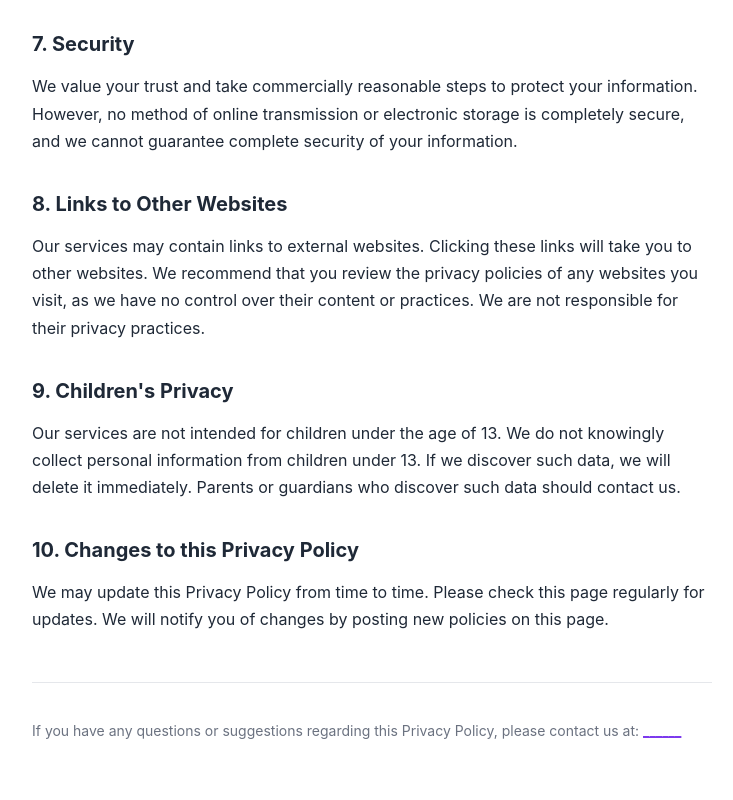
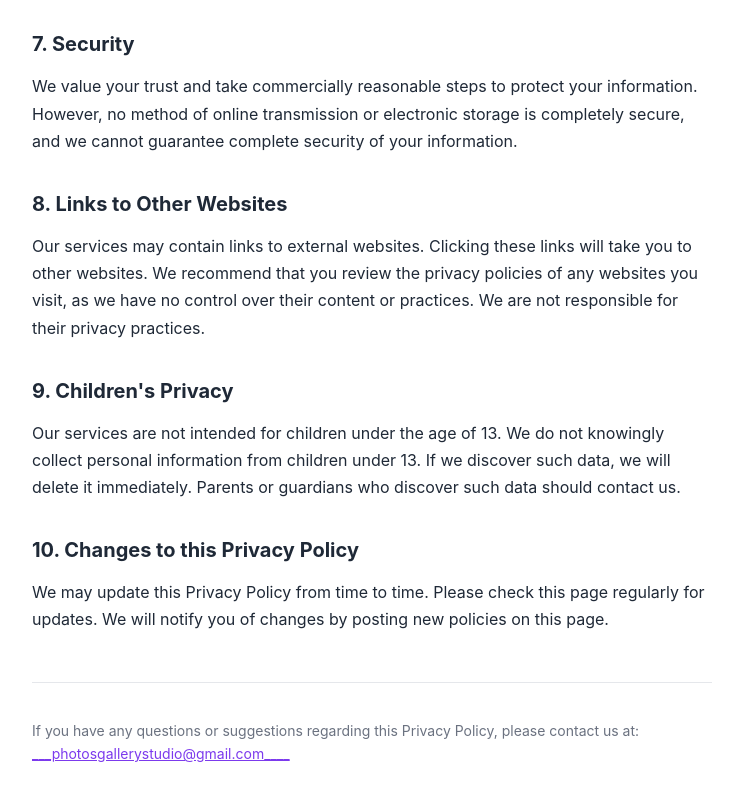
Before and after one commit to zhang0828447/zhang0828447.github.io, a plain HTML site: page PaceLife/privacy_policy.html in a window 1280 px wide. Shown: the part 1456-2256 px from the top of the page, without its empty margins (268-1001 px from the left). Drawn offline with Linux system fonts and the light colour scheme.

Commit message:
Update privacy_policy.html

```diff
--- a/PaceLife/privacy_policy.html
+++ b/PaceLife/privacy_policy.html
@@ -68,7 +68,7 @@
     <p>We may update this Privacy Policy from time to time. Please check this page regularly for updates. We will notify you of changes by posting new policies on this page.</p>
 
     <div class="footer">
-        <p>If you have any questions or suggestions regarding this Privacy Policy, please contact us at: <a href="mailto:_photosgallerystudio@gmail.com_____">______</a></p>
+        <p>If you have any questions or suggestions regarding this Privacy Policy, please contact us at: <a href="mailto:_____">___photosgallerystudio@gmail.com____</a></p>
     </div>
 </body>
 </html>
```
